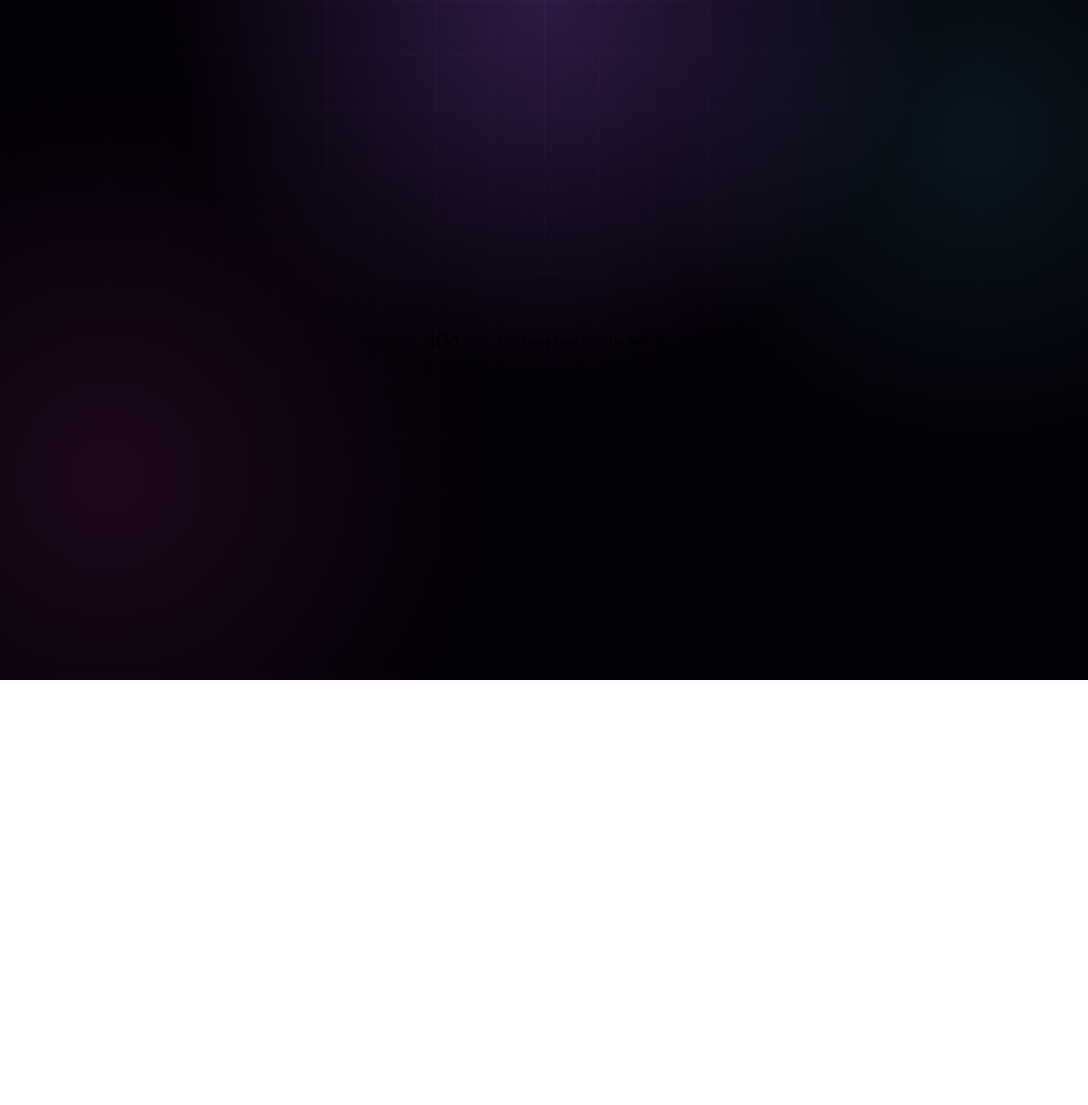
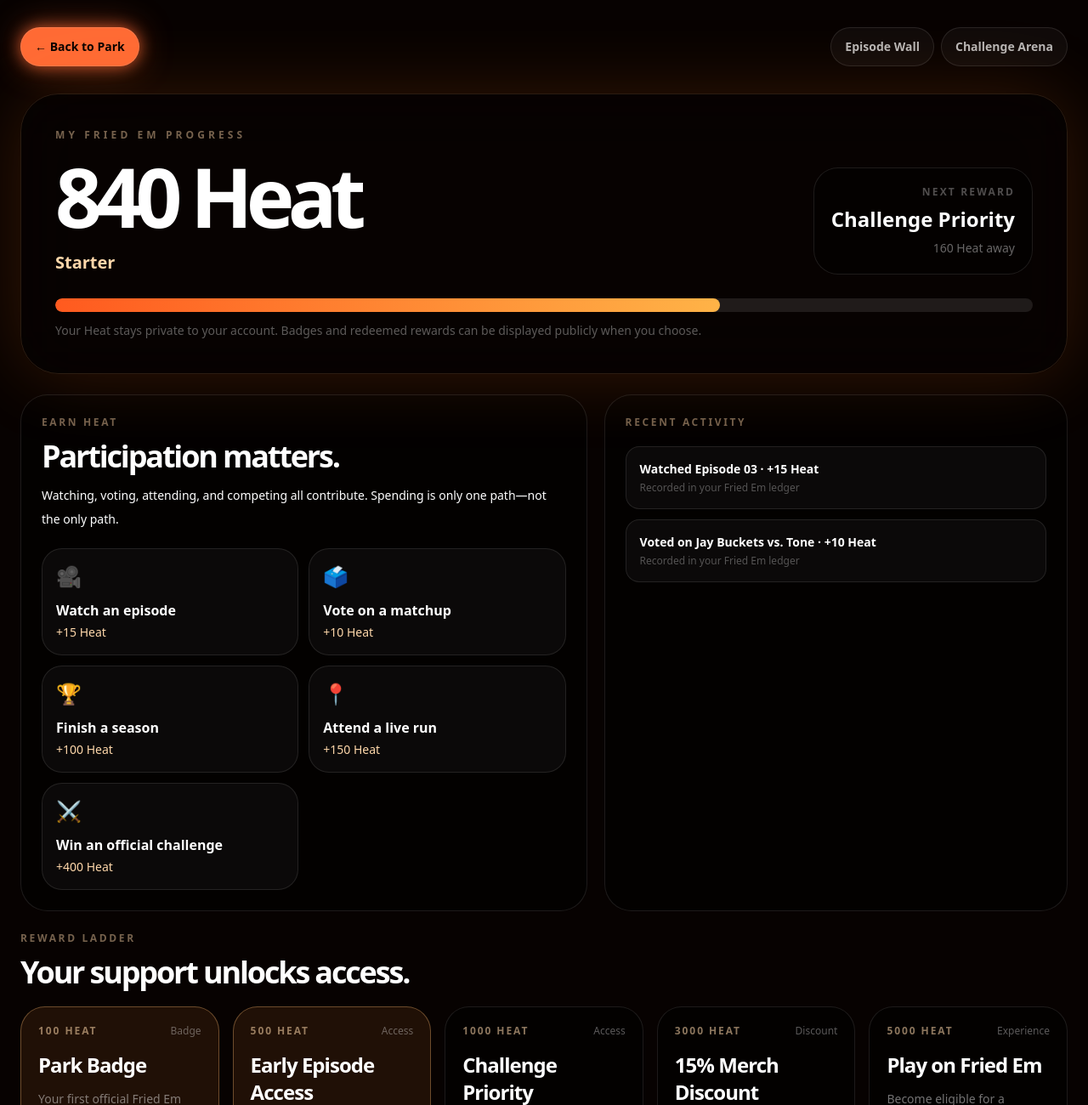
Before and after one commit to thatsmelodic/harmonic-os, a Next.js app: page /worlds/fried-em/heat in a window 1280 px wide. Before the commit this address had no page. Shown: the top 1300 px of the page at 85% size. Before the commit the page ends 800 px from the top, so only its background shows below. Built offline with nearby package versions, Linux system fonts and the light colour scheme.

Commit message:
Build Fried Em Heat and rewards hub

```diff
--- /dev/null
+++ b/app/worlds/fried-em/heat/page.tsx
@@ -0,0 +1,85 @@
+'use client';
+
+import Link from 'next/link';
+import { useMemo, useState } from 'react';
+
+const milestones = [
+  { threshold: 100, title: 'Park Badge', description: 'Your first official Fried Em supporter badge.', type: 'Badge' },
+  { threshold: 500, title: 'Early Episode Access', description: 'Watch selected Fried Em episodes before public release.', type: 'Access' },
+  { threshold: 1000, title: 'Challenge Priority', description: 'Move higher in the official challenge review queue.', type: 'Access' },
+  { threshold: 3000, title: '15% Merch Discount', description: 'Use your community loyalty toward eligible Fried Em merchandise.', type: 'Discount' },
+  { threshold: 5000, title: 'Play on Fried Em', description: 'Become eligible for a creator-approved appearance on the court.', type: 'Experience' },
+];
+
+const actions = [
+  { label: 'Watch an episode', amount: 15, icon: '🎥' },
+  { label: 'Vote on a matchup', amount: 10, icon: '🗳️' },
+  { label: 'Finish a season', amount: 100, icon: '🏆' },
+  { label: 'Attend a live run', amount: 150, icon: '📍' },
+  { label: 'Win an official challenge', amount: 400, icon: '⚔️' },
+];
+
+const titles = ['Rookie', 'Hooper', 'Starter', 'Bucket', 'Cooker', 'Dawg', 'Problem', 'Legend', 'GOAT'];
+
+export default function FriedEmHeatPage() {
+  const [heat, setHeat] = useState(840);
+  const [activity, setActivity] = useState<string[]>(['Watched Episode 03 · +15 Heat', 'Voted on Jay Buckets vs. Tone · +10 Heat']);
+
+  const level = Math.min(titles.length - 1, Math.floor(Math.sqrt(heat / 100)));
+  const currentTitle = titles[level];
+  const nextMilestone = milestones.find((item) => item.threshold > heat) ?? milestones[milestones.length - 1];
+  const previousThreshold = [...milestones].reverse().find((item) => item.threshold <= heat)?.threshold ?? 0;
+  const progress = useMemo(() => {
+    if (heat >= milestones[milestones.length - 1].threshold) return 100;
+    return Math.max(0, Math.min(100, ((heat - previousThreshold) / (nextMilestone.threshold - previousThreshold)) * 100));
+  }, [heat, nextMilestone.threshold, previousThreshold]);
+
+  const earn = (label: string, amount: number) => {
+    setHeat((value) => value + amount);
+    setActivity((current) => [`${label} · +${amount} Heat`, ...current].slice(0, 6));
+  };
+
+  return (
+    <main className="fried-em-world min-h-screen px-4 py-8 text-white sm:px-6">
+      <div className="mx-auto max-w-7xl">
+        <nav className="mb-8 flex flex-wrap items-center justify-between gap-3">
+          <Link href="/worlds/fried-em" className="rounded-full border border-white/10 bg-white/[.04] px-4 py-3 text-sm font-black text-white/70">← Back to Park</Link>
+          <div className="flex flex-wrap gap-2"><Link href="/worlds/fried-em/episodes" className="rounded-full border border-white/10 bg-white/[.04] px-4 py-3 text-sm font-black text-white/70">Episode Wall</Link><Link href="/worlds/fried-em/challenges" className="rounded-full border border-white/10 bg-white/[.04] px-4 py-3 text-sm font-black text-white/70">Challenge Arena</Link></div>
+        </nav>
+
+        <header className="rounded-[2.8rem] border border-orange-300/15 bg-[radial-gradient(circle_at_top_right,rgba(255,122,26,.24),transparent_30rem),rgba(0,0,0,.58)] p-7 shadow-[0_0_90px_rgba(255,122,26,.18)] backdrop-blur-2xl sm:p-10">
+          <div className="flex flex-wrap items-end justify-between gap-6">
+            <div><p className="text-xs font-black uppercase tracking-[.34em] text-orange-200/45">My Fried Em Progress</p><h1 className="mt-4 text-6xl font-black tracking-[-.08em] sm:text-8xl">{heat.toLocaleString()} Heat</h1><p className="mt-4 text-xl font-black text-orange-200">{currentTitle}</p></div>
+            <div className="rounded-[1.8rem] border border-white/10 bg-black/35 p-5 text-right"><p className="text-xs font-black uppercase tracking-[.18em] text-white/30">Next reward</p><p className="mt-2 text-2xl font-black">{nextMilestone.title}</p><p className="mt-2 text-sm text-white/40">{Math.max(0, nextMilestone.threshold - heat)} Heat away</p></div>
+          </div>
+          <div className="mt-7 h-4 overflow-hidden rounded-full bg-white/10"><div className="h-full rounded-full bg-[linear-gradient(90deg,#ff5a1f,#ffb347)] transition-all duration-500" style={{ width: `${progress}%` }} /></div>
+          <p className="mt-3 text-sm text-white/35">Your Heat stays private to your account. Badges and redeemed rewards can be displayed publicly when you choose.</p>
+        </header>
+
+        <section className="mt-6 grid gap-5 lg:grid-cols-[1.1fr_.9fr]">
+          <article className="rounded-[2rem] border border-white/10 bg-black/45 p-6">
+            <p className="text-xs font-black uppercase tracking-[.22em] text-orange-200/45">Earn Heat</p>
+            <h2 className="mt-3 text-4xl font-black tracking-[-.06em]">Participation matters.</h2>
+            <p className="mt-3 text-sm leading-7 text-white/48">Watching, voting, attending, and competing all contribute. Spending is only one path—not the only path.</p>
+            <div className="mt-5 grid gap-3 sm:grid-cols-2">{actions.map((action) => <button key={action.label} onClick={() => earn(action.label, action.amount)} className="rounded-[1.5rem] border border-white/10 bg-white/[.035] p-4 text-left transition hover:-translate-y-1 hover:border-orange-300/30"><span className="text-2xl">{action.icon}</span><p className="mt-3 font-black">{action.label}</p><p className="mt-1 text-sm text-orange-200">+{action.amount} Heat</p></button>)}</div>
+          </article>
+
+          <article className="rounded-[2rem] border border-white/10 bg-black/45 p-6">
+            <p className="text-xs font-black uppercase tracking-[.22em] text-orange-200/45">Recent Activity</p>
+            <div className="mt-5 grid gap-3">{activity.map((item, index) => <div key={`${item}-${index}`} className="rounded-2xl border border-white/10 bg-white/[.035] p-4"><p className="text-sm font-black">{item}</p><p className="mt-1 text-xs text-white/30">Recorded in your Fried Em ledger</p></div>)}</div>
+          </article>
+        </section>
+
+        <section className="mt-6">
+          <div><p className="text-xs font-black uppercase tracking-[.22em] text-orange-200/45">Reward Ladder</p><h2 className="mt-3 text-4xl font-black tracking-[-.06em]">Your support unlocks access.</h2></div>
+          <div className="mt-5 grid gap-4 lg:grid-cols-5">{milestones.map((reward) => {
+            const unlocked = heat >= reward.threshold;
+            return <article key={reward.threshold} className={`rounded-[1.8rem] border p-5 ${unlocked ? 'border-orange-300/35 bg-orange-400/10' : 'border-white/10 bg-black/45'}`}><div className="flex items-center justify-between"><span className="text-xs font-black uppercase tracking-[.16em] text-orange-200/55">{reward.threshold} Heat</span><span className="text-xs text-white/35">{reward.type}</span></div><h3 className="mt-4 text-2xl font-black tracking-[-.04em]">{reward.title}</h3><p className="mt-3 text-sm leading-6 text-white/45">{reward.description}</p><p className={`mt-5 text-sm font-black ${unlocked ? 'text-orange-200' : 'text-white/30'}`}>{unlocked ? 'Unlocked ✓' : 'Locked'}</p></article>;
+          })}</div>
+        </section>
+
+        <section className="mt-6 rounded-[2rem] border border-white/10 bg-black/45 p-6"><div className="flex flex-wrap items-end justify-between gap-5"><div><p className="text-xs font-black uppercase tracking-[.22em] text-orange-200/45">Community Principle</p><h2 className="mt-3 text-4xl font-black tracking-[-.06em]">Earn respect without buying it.</h2><p className="mt-3 max-w-3xl text-sm leading-7 text-white/48">Members can progress through meaningful participation even if they never purchase anything. Fried Em rewards the people who consistently show up for the community.</p></div><Link href="/worlds/fried-em/challenges" className="rounded-full bg-orange-400 px-5 py-3 text-sm font-black text-black">Enter Challenge Arena</Link></div></section>
+      </div>
+    </main>
+  );
+}
```
